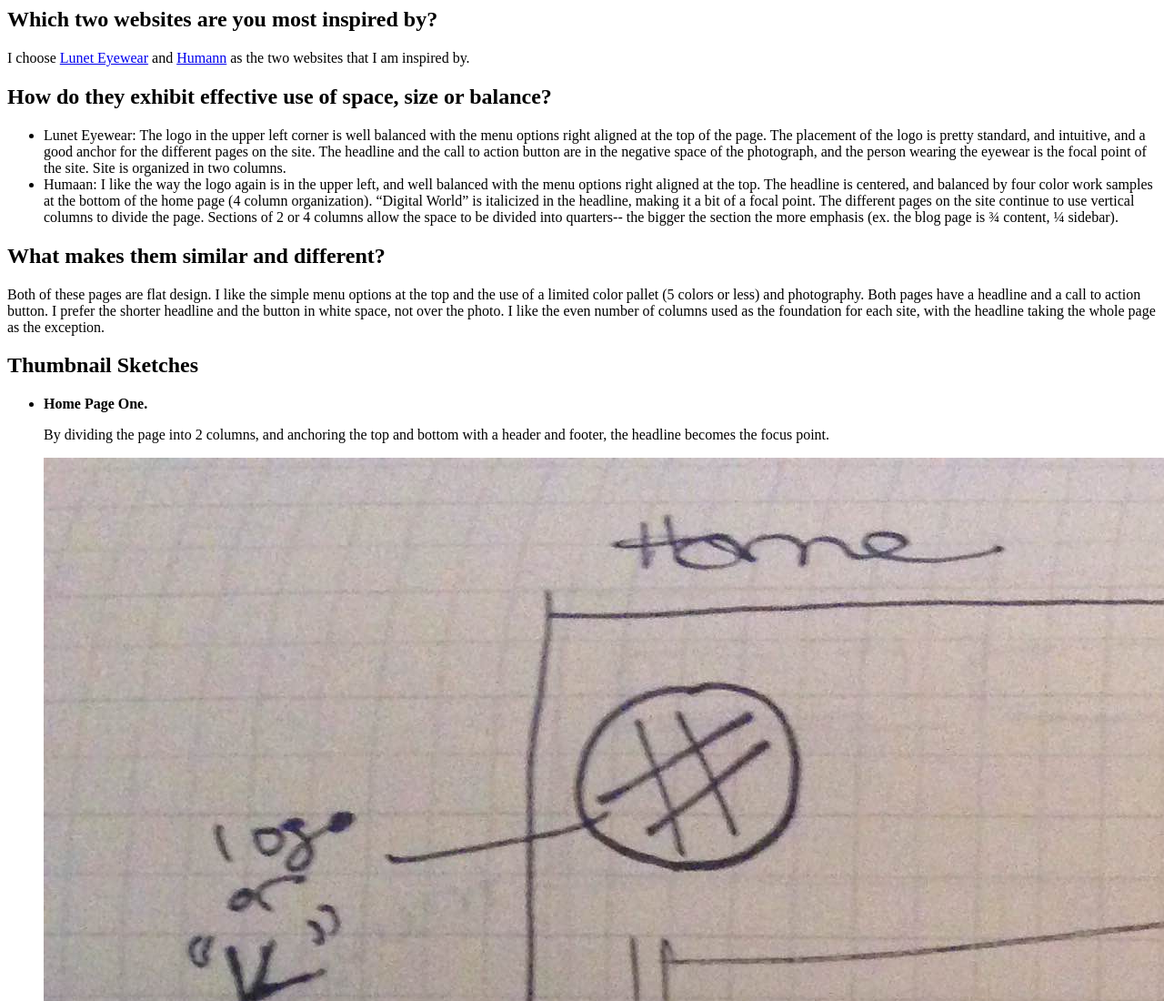
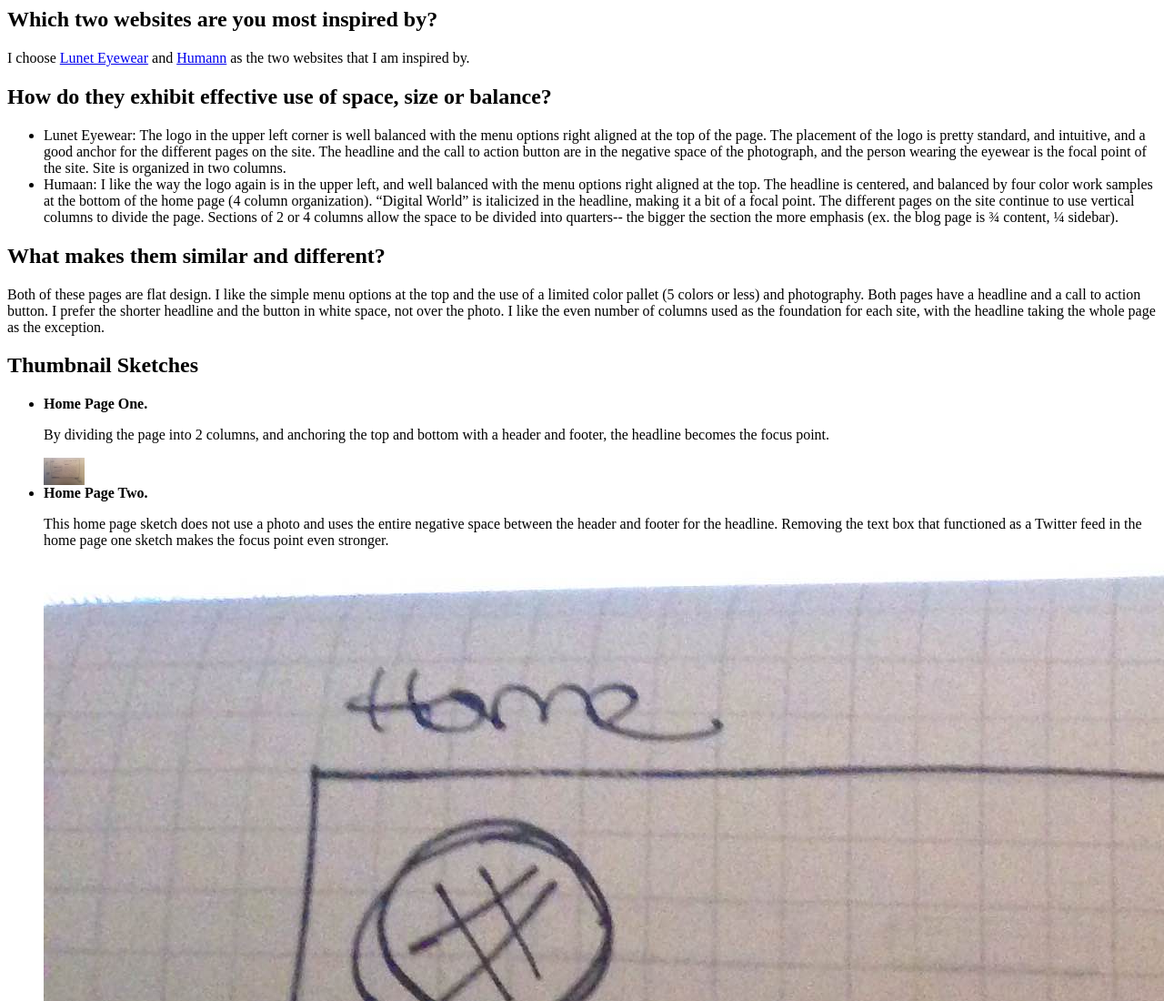
Before and after one commit to 1katherinesimons/1katherinesimons.github.io, a plain HTML site: page 2index.html in a window 1280 px wide. Shown: the top 1100 px of the page at 91% size. Drawn offline with Linux system fonts and the light colour scheme.

Commit message:
change image 1 size

```diff
--- a/2index.html
+++ b/2index.html
@@ -17,7 +17,7 @@
 	<ul>
 		<li><strong>Home Page One.</strong></li>
 		<p>By dividing the page into 2 columns, and anchoring the top and bottom with a header and footer, the headline becomes the focus point.</p>
-		<img src="Home1.JPG" alt=Home Page Sketch One.>
+		<img src="Home1.JPG" alt=Home Page Sketch One. height="30" width="45">
 		<li><strong>Home Page Two.</strong></li>
 		<p>This home page sketch does not use a photo and uses the entire negative space between the header and footer for the headline. Removing the text box that functioned as a Twitter feed in the home page one sketch makes the focus point even stronger.</p>
 		<img src="Home2.jpg" alt=Home Page Sketch Two.>
```
